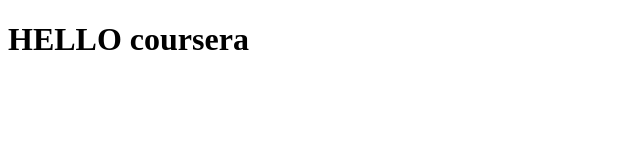
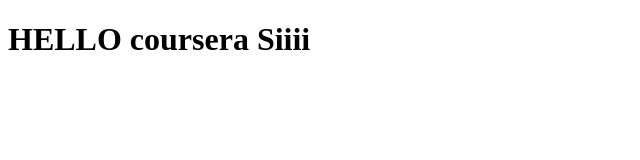
Before and after one commit to nicolasgsd/Coursera-frontend, a plain HTML site: page site/index.html in a window 1280 px wide. Shown: the whole page, without its empty margins (0-640 px from the left). Drawn offline with Linux system fonts and the light colour scheme.

Commit message:
dije que sii

```diff
--- a/site/index.html
+++ b/site/index.html
@@ -4,6 +4,6 @@
 	<title>Hello Coursera</title>
 </head>
 <body>
-<h1>HELLO coursera</h1>
+<h1>HELLO coursera Siiii</h1>
 </body>
 </html>
```
